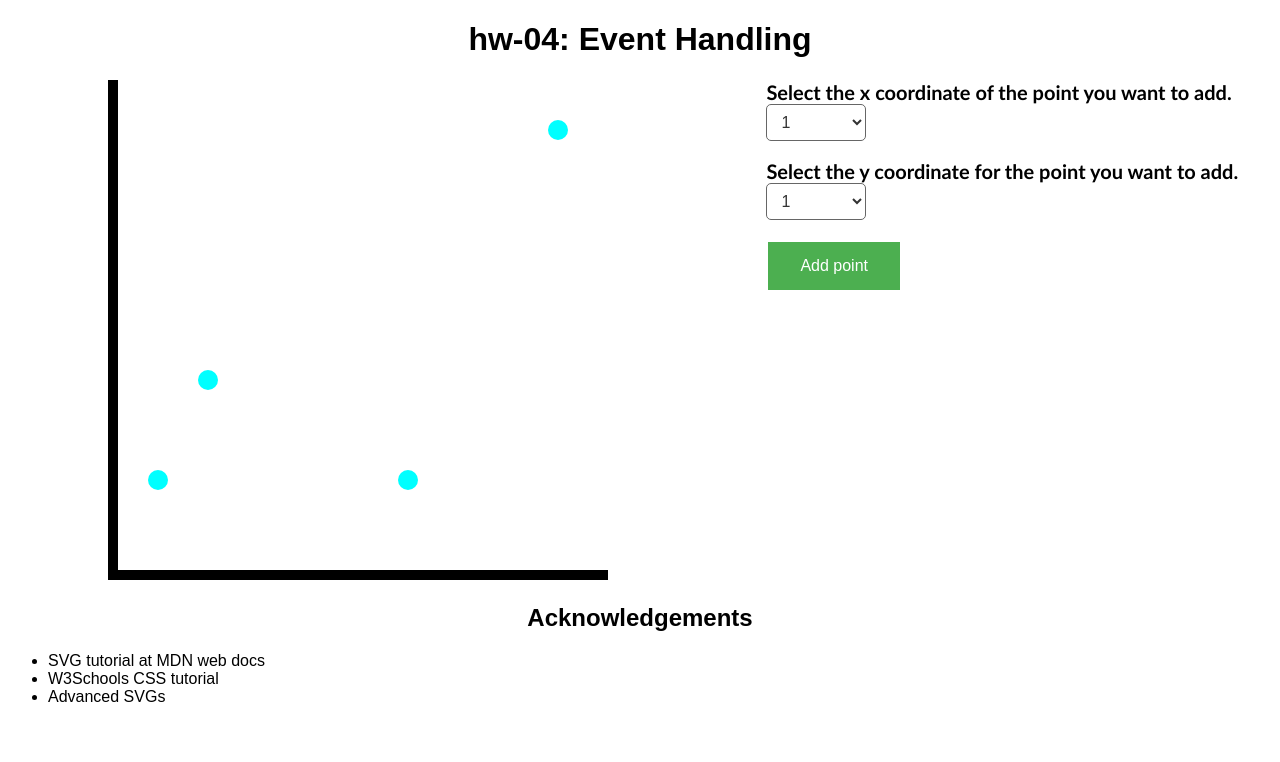
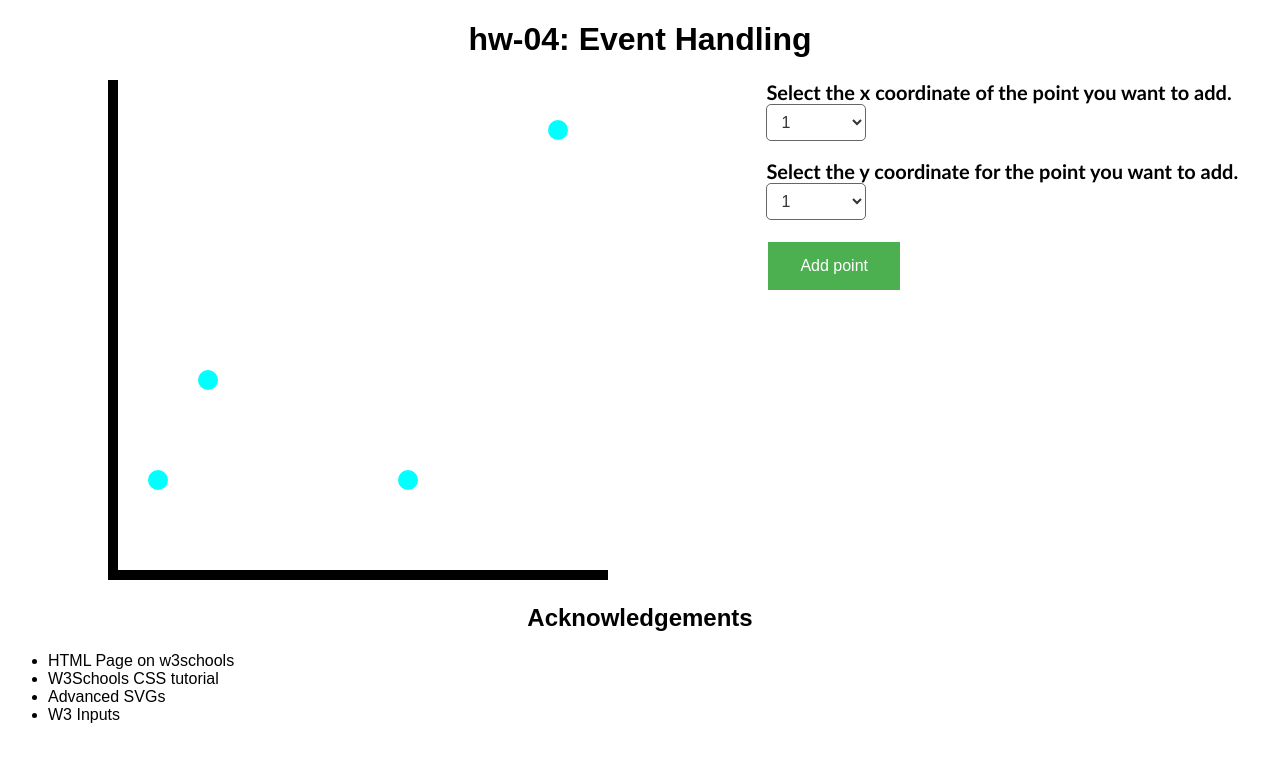
Before and after one commit to DS4200-S23-Class/hw-04-hw4-ninokrish, a plain HTML site: page index.html in a window 1280 px wide. Drawn offline with Linux system fonts and the light colour scheme.

Commit message:
fixed acknowledgements

```diff
--- a/index.html
+++ b/index.html
@@ -62,9 +62,10 @@
     <h2 class="centered-header">Acknowledgements</h2>
     <div id="container">
       <ul>
-        <li>SVG tutorial at MDN web docs</li>
+        <li>HTML Page on w3schools</li>
         <li>W3Schools CSS tutorial</li>
         <li>Advanced SVGs</li>
+        <li>W3 Inputs</li>
       </ul>
     </div>
   </body>
```
